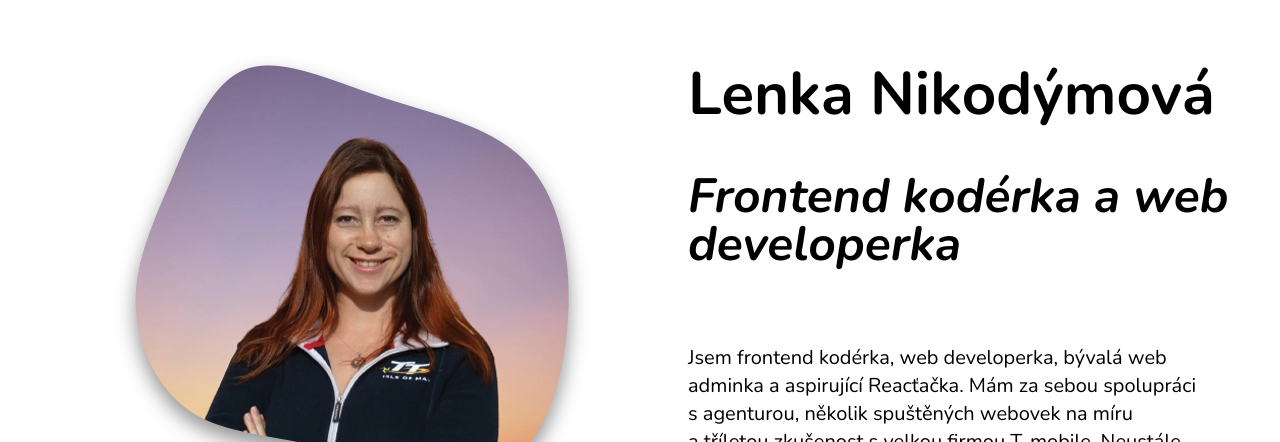
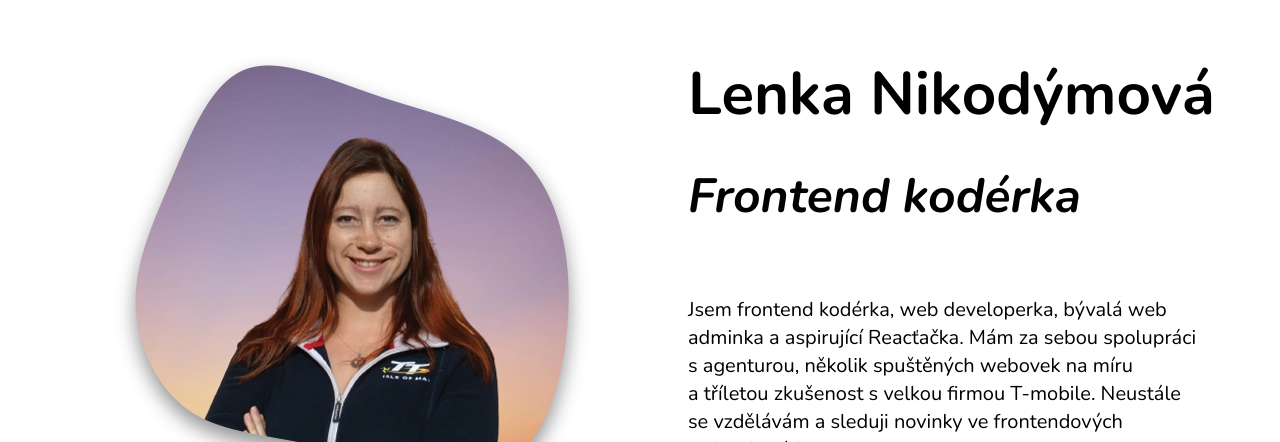
Before and after one commit to NikoLenCZ/nikolen, a website built with Vite: page src/index.html in a window 1280 px wide. Shown: the part 136-578 px from the top of the page. Built offline with nearby package versions, Linux system fonts and the light colour scheme.

Commit message:
adjust h1

```diff
--- a/src/index.html
+++ b/src/index.html
@@ -91,7 +91,7 @@
           src="/img/main.webp" alt="Lenka Nikodýmová" class="main-image">
         <div class="flex flex-col justify-center xl:max-w-[40rem] px-4 md:px-0">
           <h1 class="order-2 my-0 mb-8 text-3xl italic h2 md:text-start">
-            Frontend kodérka a web developerka
+            Frontend kodérka
           </h1>
           <h2 class="order-1 h1">Lenka Nikodýmová</h2>
           <p class="order-3 md:pr-20">
```
Also changed, not shown: dist/index.html.
